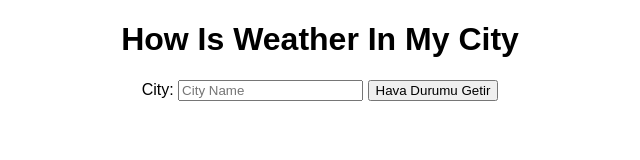
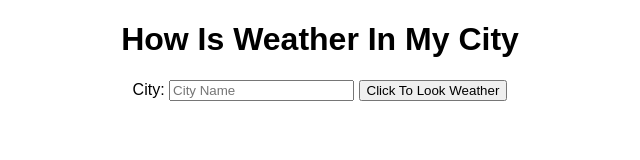
Before and after one commit to Nec0ti/HowIsWeatherInMyCity, a plain HTML site: page index.html in a window 1280 px wide. Shown: the full height of the page, 320-960 px from the left. Drawn offline with Linux system fonts and the light colour scheme.

Commit message:
Update index.html

```diff
--- a/index.html
+++ b/index.html
@@ -15,7 +15,7 @@
     <h1>How Is Weather In My City</h1>
     <label for="cityInput">City:</label>
     <input type="text" id="cityInput" placeholder="City Name">
-    <button onclick="getWeather()">Hava Durumu Getir</button>
+    <button onclick="getWeather()">Click To Look Weather</button>
 
     <div id="weatherInfo"></div>
 
```
